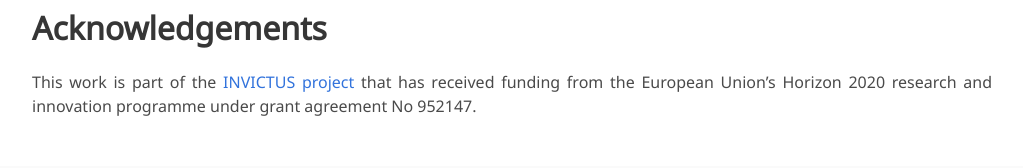
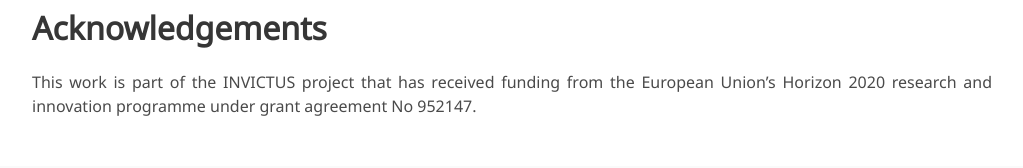
Before and after one commit to fraunhoferhhi/neural-deferred-shading, a plain HTML site: page docs/index.html in a window 1280 px wide. Shown: the part 2652-2820 px from the top of the page, without its empty margins (128-1151 px from the left). Drawn offline with nearby package versions, Linux system fonts and the light colour scheme; some icons are missing; a web font is replaced by a local one.

Commit message:
Remove dead URL to INVICTUS website

```diff
--- a/docs/index.html
+++ b/docs/index.html
@@ -321,7 +321,7 @@
 
         <div class="content has-text-justified">
           <p>
-            This work is part of the <a href="https://invictusproject.eu/">INVICTUS project</a> that has received funding from the European Union’s Horizon 2020 research and innovation programme under grant agreement No 952147.
+            This work is part of the INVICTUS project that has received funding from the European Union’s Horizon 2020 research and innovation programme under grant agreement No 952147.
           </p>
         </div>
       </div>
```
